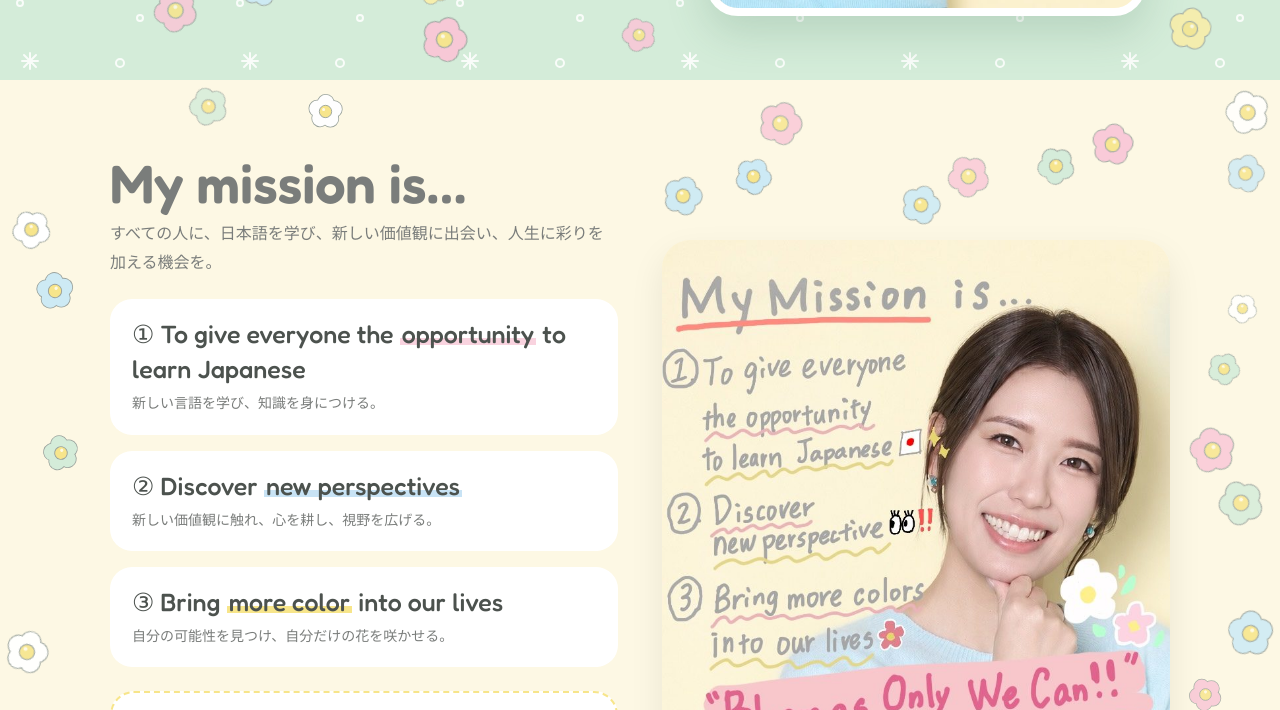
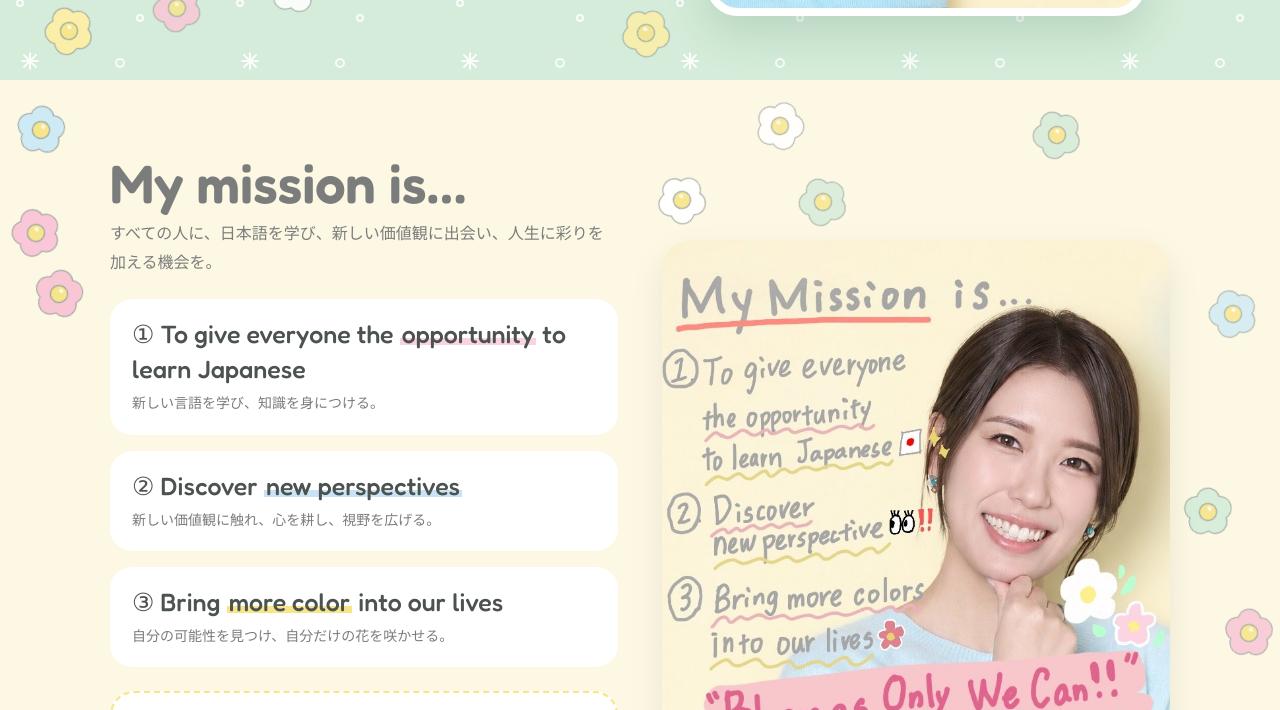
Before and after one commit to japanese-with-daisy/japanese-with-daisy.github.io, a plain HTML site: page index.html in a window 1280 px wide. Shown: the part 692-1402 px from the top of the page. Drawn offline with Linux system fonts and the light colour scheme; a web font is replaced by a local one.

Commit message:
Fewer daisies, all the same size

```diff
--- a/index.html
+++ b/index.html
@@ -462,18 +462,17 @@ function placeDecos(){
     const key=Object.keys(palettes).find(k=>sec.classList.contains(k))||"bg-white";const pal=palettes[key];
     const obs=obstacles(sec,base),placed=[];
     const W=base.width,H=base.height;
-    const want=Math.max(10,Math.min(phone?26:34,Math.round(W*H/(phone?13000:28000))));
-    const minS=phone?16:20,maxS=phone?34:52;
+    const want=Math.max(5,Math.min(phone?10:14,Math.round(W*H/(phone?30000:70000))));
+    const SIZE=phone?34:52;
     for(let i=0;i<want;i++){
       for(let t=0;t<120;t++){
-        const s=Math.round(maxS-(maxS-minS)*Math.min(1,t/60)-rnd()*(phone?8:14));
-        const sz=Math.max(minS,s),x=4+rnd()*(W-sz-8),y=4+rnd()*(H-sz-8);
+        const sz=SIZE,x=4+rnd()*(W-sz-8),y=4+rnd()*(H-sz-8);
         const hit=obs.some(o=>x<o.x+o.w&&x+sz>o.x&&y<o.y+o.h&&y+sz>o.y)
           ||placed.some(p=>{const dx=(x+sz/2)-(p.x+p.s/2),dy=(y+sz/2)-(p.y+p.s/2);return Math.hypot(dx,dy)<(sz+p.s)/2+GAP_FLOWER;});
         if(hit)continue;
         placed.push({x,y,s:sz});
         const d=document.createElement("div");
-        d.className="deco"+(sz>44?" spin":"");
+        d.className="deco spin";
         d.style.cssText=`width:${sz}px;height:${sz}px;left:${x.toFixed(1)}px;top:${y.toFixed(1)}px;transform:rotate(${Math.round(rnd()*70)}deg);opacity:${(.8+rnd()*.2).toFixed(2)}`;
         d.innerHTML=flower(pal[placed.length%pal.length]);sec.appendChild(d);
         break;
```
